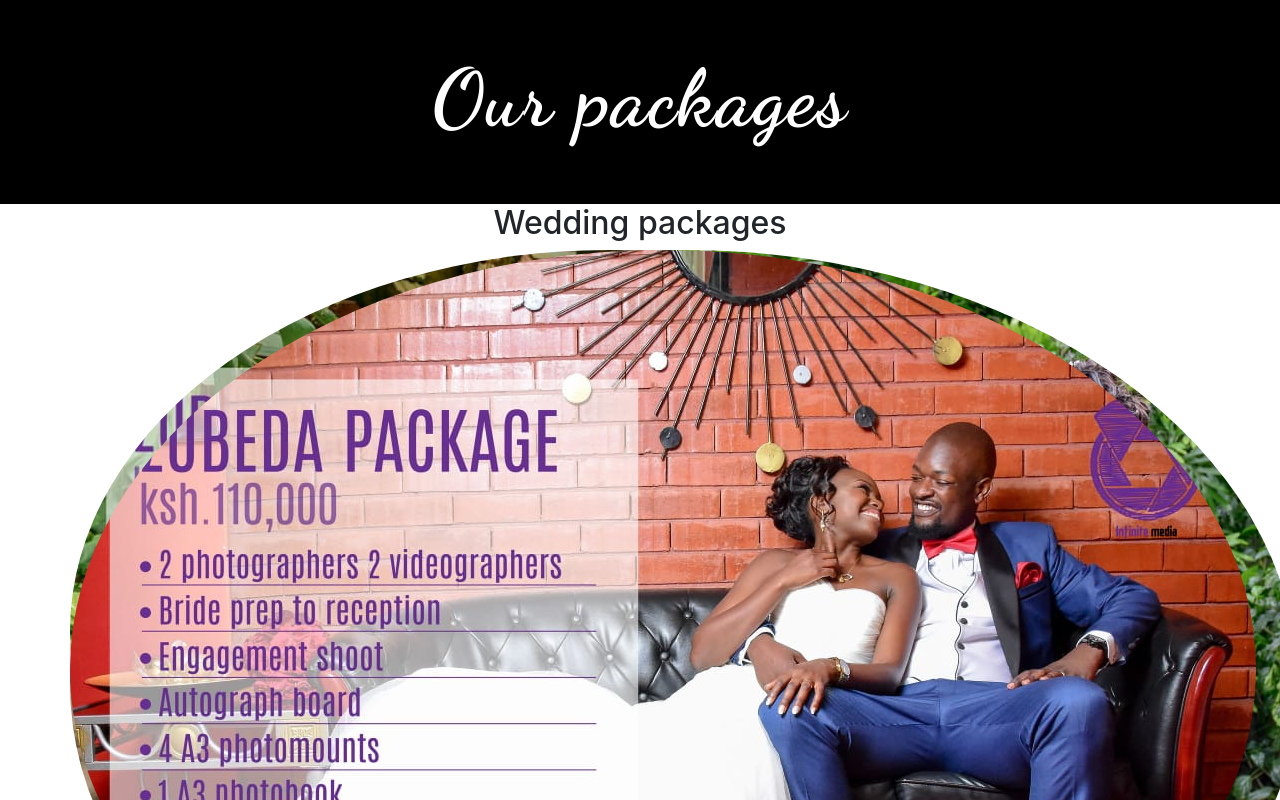
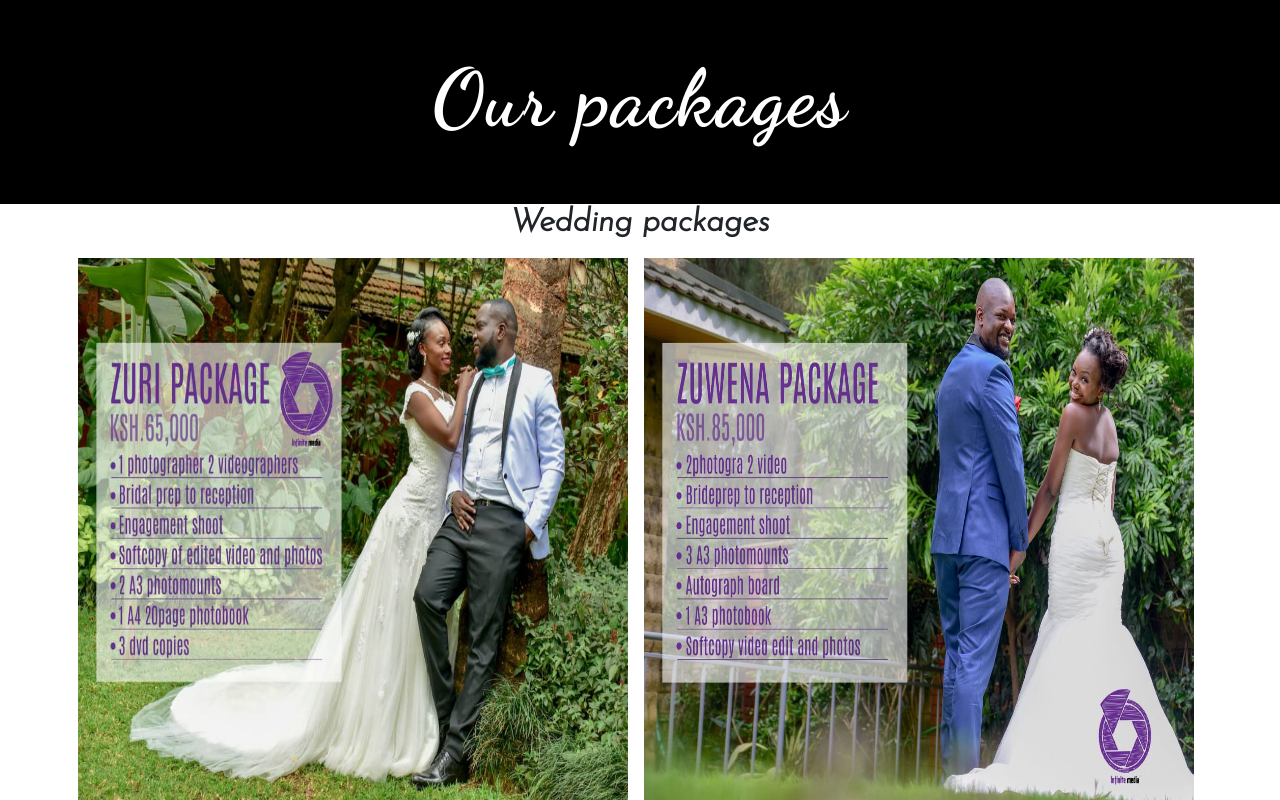
Before and after one commit to kiriiri/infinite_media, a plain HTML site: page packages.html in a window 1280 px wide. Shown: the top 800 px of the page. Drawn offline with Linux system fonts and the light colour scheme.

Commit message:
add wedding packages

```diff
--- a/css/styles.css
+++ b/css/styles.css
@@ -88,12 +88,11 @@ body, html {
 /* LANDING PAGE */
 
 /* BIO */
-img {
-  object-fit: cover; /* conserves image's pixel ratio */
-  position: absolute; /* positions image at same place regardless of the window size */
-  border-radius: 50%; /* puts image in circular border */
+.bio{
+  object-fit: cover;
+  position: absolute;
+  border-radius: 50%;
 }
-
 .responsive { /* makes image responsive */
   max-width: 20%; /* limits size of image to 20% of the maximum window size */
   height: auto;
@@ -186,6 +185,7 @@ h1 {
 /* PACKAGES */
 .column {
   float: left;
+  padding:8px;
 }
 .about-section {
   padding: 50px;
@@ -194,6 +194,11 @@ h1 {
 }
 .packages{
   font-family:'Dancing Script', cursive;
+}
+h2{
+  text-align: center;
+  font-family:'Josefin Sans', sans-serif;
+  font-weight: bold;
 }
 /* PACKAGES */
 /*CONTACT US*/
--- a/packages.html
+++ b/packages.html
@@ -4,6 +4,7 @@
     <meta name="viewport" content="width=device-width, initial-scale=1">
     <title>Packages</title>
     <link href="https://fonts.googleapis.com/css2?family=Dancing+Script:wght@700&display=swap" rel="stylesheet">
+    <link href="https://fonts.googleapis.com/css2?family=Josefin+Sans:ital,wght@1,300&display=swap" rel="stylesheet">
     <link href="css/bootstrap.css" rel="stylesheet">
     <link href="css/styles.css" rel="stylesheet">
   </head>
@@ -11,17 +12,17 @@
   <div class="about-section">
     <h1 class="packages">Our packages</h1>
   </div>
-  <h2 style="text-align:center">Wedding packages</h2>
+  <h2>Wedding packages</h2>
   <div class="container">
     <div class="row">
       <div class="column">
-        <img src="images/zuri.jpg" alt="Zuri package">
+        <img src="images/zuri.jpg" alt="Zuri package" style="width:550px; height:550px;">
       </div>
       <div class="column">
-        <img src="images/zuwena.jpg" alt="Zuwena package">
+        <img src="images/zuwena.jpg" alt="Zuwena package" style="width:550px; height:550px;">
       </div>
       <div class="column">
-        <img src="images/zubeda.jpg" alt="Zubeda package">
+        <img src="images/zubeda.jpg" alt="Zubeda package" style="width:550px; height:550px;">
       </div>
     </div>
   </div>
```
Also changed, not shown: bio.html (+4 -2 lines).
